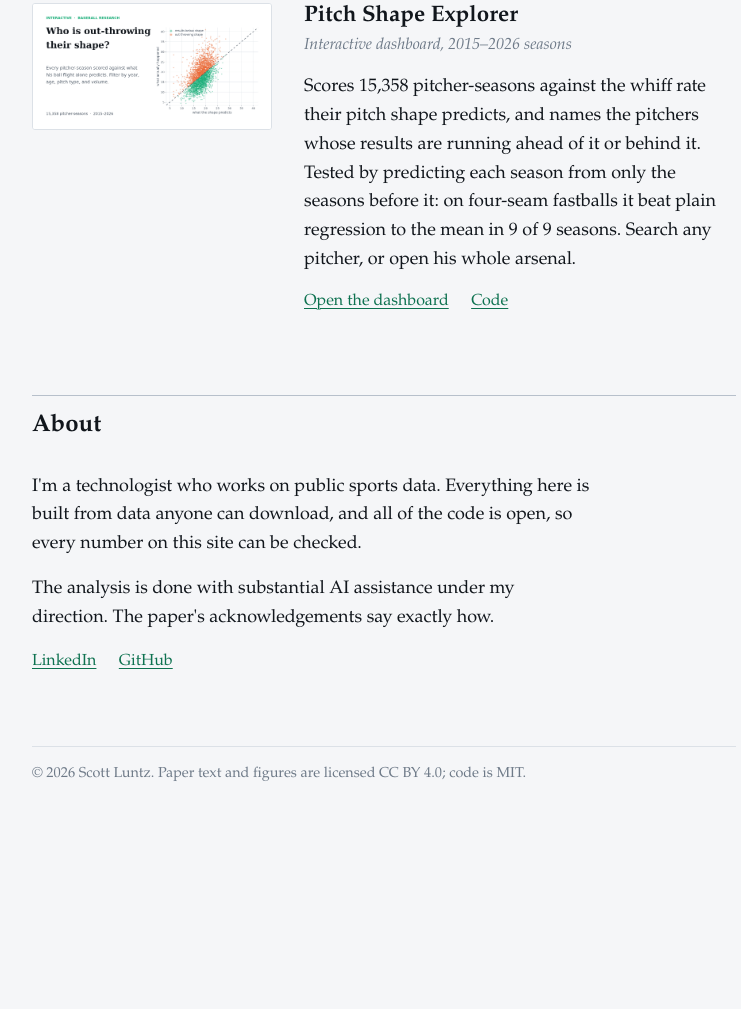
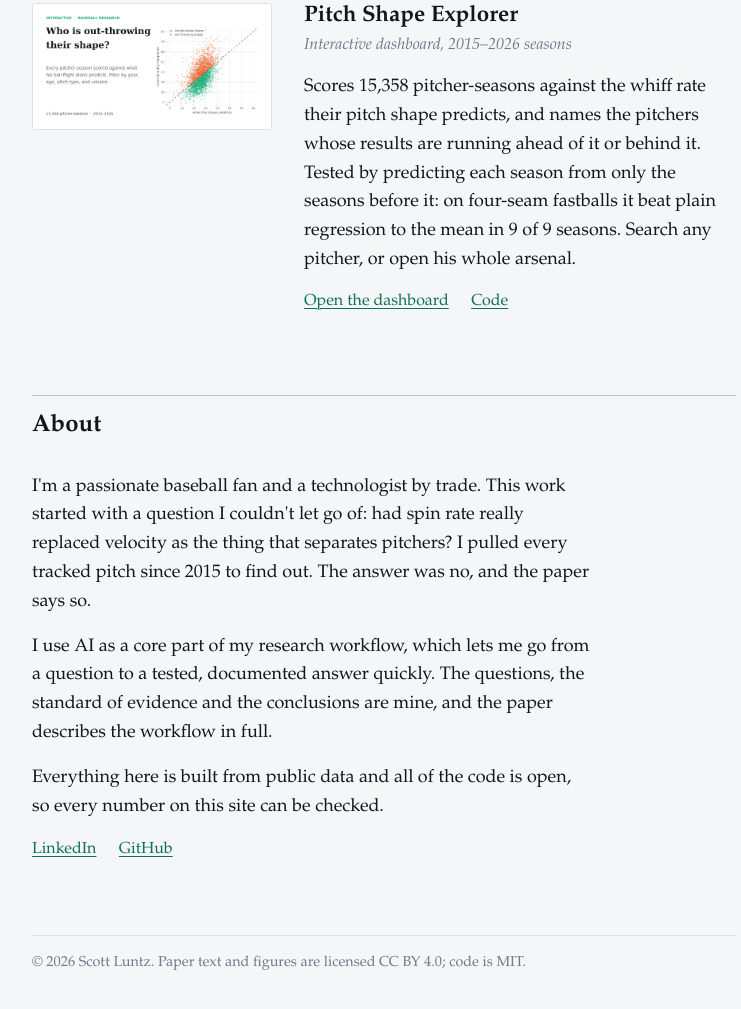
Before and after one commit to scobobo/scottluntz.com, a plain HTML site: page docs/index.html in a window 1280 px wide. Shown: the part 1493-2502 px from the top of the page, without its empty margins (256-997 px from the left). Before the commit the page ends 2327 px from the top, so only its background shows below. Drawn offline with Linux system fonts and the light colour scheme.

Commit message:
Rewrite About around baseball, with AI as part of the workflow
Leads with Scott as a baseball fan and the spin-versus-velocity question the
first study started from. AI is described as a core part of the research
workflow, with the questions, standard of evidence and conclusions his, and
points to the paper for the full description.

Co-Authored-By: Claude Opus 5.5 <noreply@anthropic.com>

```diff
--- a/docs/index.html
+++ b/docs/index.html
@@ -103,8 +103,9 @@
 
   <section class="about" aria-labelledby="about">
     <h2 id="about">About</h2>
-    <p>I'm a technologist who works on public sports data. Everything here is built from data anyone can download, and all of the code is open, so every number on this site can be checked.</p>
-    <p>The analysis is done with substantial AI assistance under my direction. The paper's acknowledgements say exactly how.</p>
+    <p>I'm a passionate baseball fan and a technologist by trade. This work started with a question I couldn't let go of: had spin rate really replaced velocity as the thing that separates pitchers? I pulled every tracked pitch since 2015 to find out. The answer was no, and the paper says so.</p>
+    <p>I use AI as a core part of my research workflow, which lets me go from a question to a tested, documented answer quickly. The questions, the standard of evidence and the conclusions are mine, and the paper describes the workflow in full.</p>
+    <p>Everything here is built from public data and all of the code is open, so every number on this site can be checked.</p>
     <ul class="links">
       <li><a href="https://www.linkedin.com/in/scott-luntz-a1b3a6142/">LinkedIn</a></li>
       <li><a href="https://github.com/scobobo">GitHub</a></li>
```
Also changed, not shown: src/index.html (+3 -2 lines).
